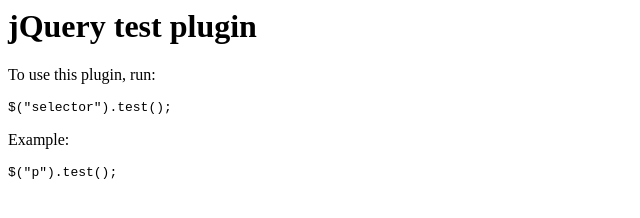
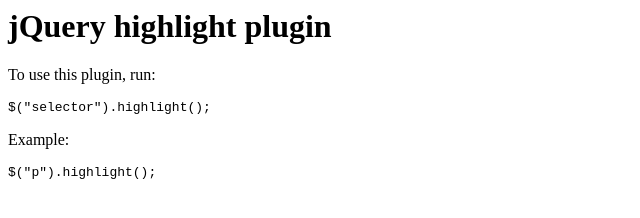
Before and after one commit to ebabel-eu/jquery-plugin, a website: page src/index.html in a window 1280 px wide. Shown: the whole page, without its empty margins (0-640 px from the left). Drawn offline with nearby package versions, Linux system fonts and the light colour scheme.

Commit message:
renamed the plugin from test to highlight.

```diff
--- a/src/index.html
+++ b/src/index.html
@@ -10,15 +10,15 @@
     </head>
     <body>
 
-        <h1>jQuery test plugin</h1>
+        <h1>jQuery highlight plugin</h1>
 
         <p>To use this plugin, run:</p>
 
-        <pre><code>$("selector").test();</code></pre>
+        <pre><code>$("selector").highlight();</code></pre>
 
         <p>Example:</p>
 
-        <pre><code>$("p").test();</code></pre>
+        <pre><code>$("p").highlight();</code></pre>
 
         <script src="jquery.highlight.js"></script>
     </body>
```
